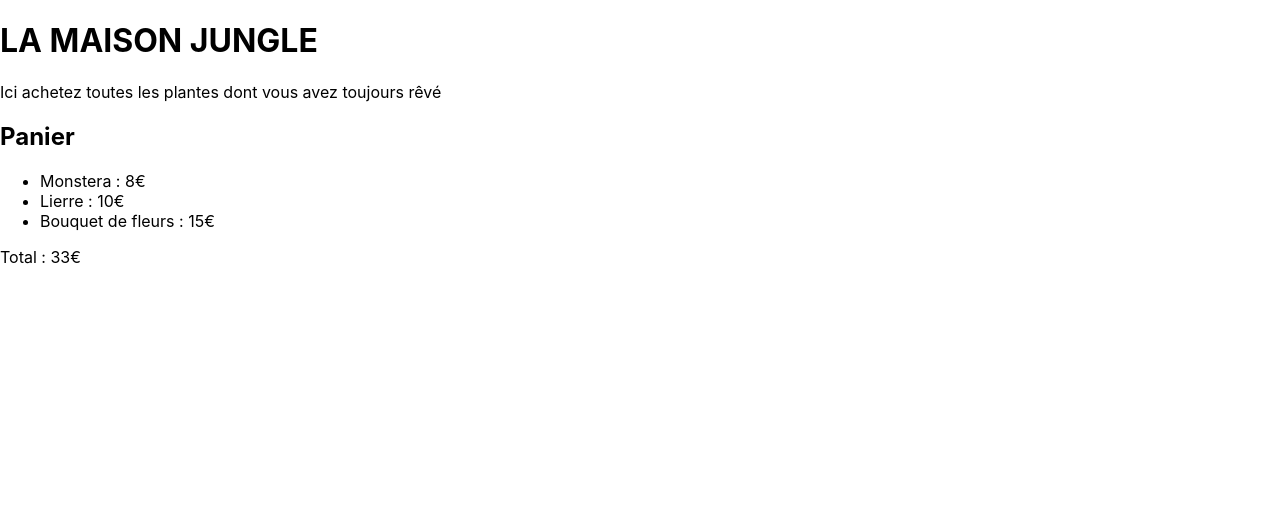
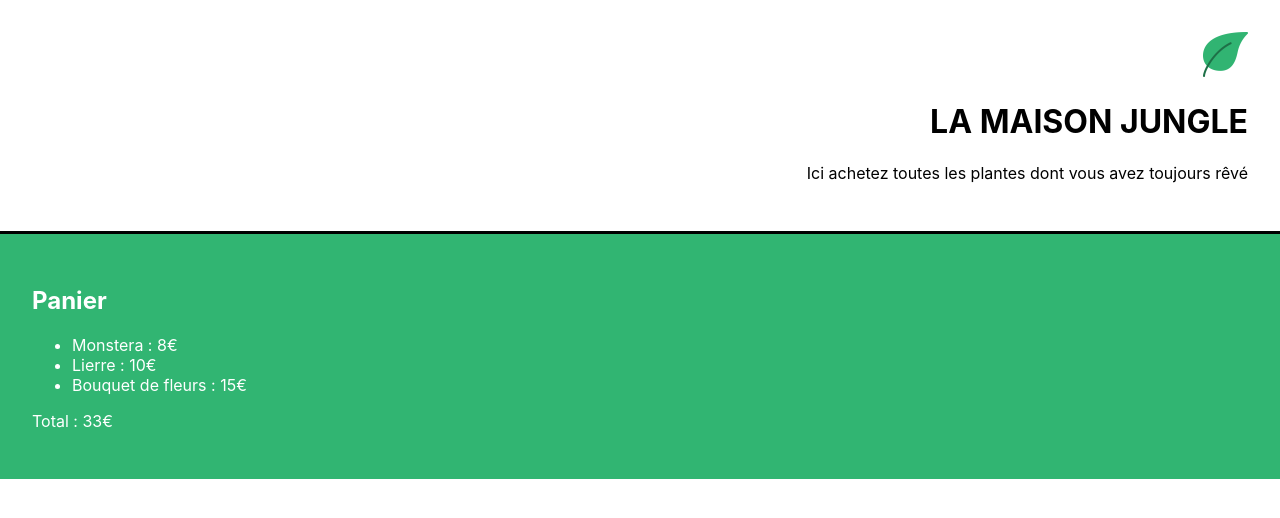
Before and after one commit to paulinerbrs/Tutorial_React_2, a React (Create React App) app: page / in a window 1280 px wide. Shown: the top 518 px of the page. Built offline with nearby package versions, Linux system fonts and the light colour scheme.

Commit message:
P2C2 - Add style with CSS

```diff
--- a/src/components/Banner.js
+++ b/src/components/Banner.js
@@ -1,9 +1,10 @@
+import '../styles/Banner.css';
 import Header from './Header';
 import Description from './Description';
 
 function Banner() {
     return (
-        <div>
+        <div className='banner'>
             <Header />
             <Description />
         </div>
--- a/src/components/Cart.js
+++ b/src/components/Cart.js
@@ -1,11 +1,13 @@
 import Plant from './Plant';
+
+import '../styles/Cart.css';
 
 function Cart() {
     const monsteraPrice = 8;
     const lierrePrice = 10;
     const bouquetPrice = 15;
     return (
-        <div>
+        <div className='cart'>
             <h2>Panier</h2>
             <ul>
                 <Plant name='Monstera' price={monsteraPrice} />
--- a/src/components/Header.js
+++ b/src/components/Header.js
@@ -1,6 +1,13 @@
+import logo from '../assets/logo.png';
+
 function Header() {
     var title = "La maison jungle";
-    return (<h1>{title.toUpperCase()}</h1>);
+    return (
+        <div>
+            <img src={logo} alt='La maison jungle' className='logo' />
+            <h1 className='title'>{title.toUpperCase()}</h1>
+        </div>
+    );
 }
 
 export default Header;
--- a/src/index.js
+++ b/src/index.js
@@ -1,6 +1,6 @@
 import React from 'react';
 import ReactDOM from 'react-dom';
-import './index.css';
+import './styles/index.css';
 import App from './components/App';
 
 ReactDOM.render(
--- /dev/null
+++ b/src/styles/Banner.css
@@ -0,0 +1,18 @@
+.banner {
+    color: black;
+    text-align: right;
+    padding: 32px;
+    border-bottom: solid 3px black;
+    justify-content: flex-end;
+    flex-direction: row;
+    align-items: center;
+}
+
+.title {
+    padding-left: 32px;
+}
+
+.logo {
+    height: 45px;
+    width: 45px;
+}
--- /dev/null
+++ b/src/styles/Cart.css
@@ -0,0 +1,5 @@
+.cart {
+    padding: 32px;
+    color: white;
+    background-color: #31b572;
+}
```
Also changed, not shown: src/assets/logo.png (added), src/styles/index.css (renamed from src/index.css).
